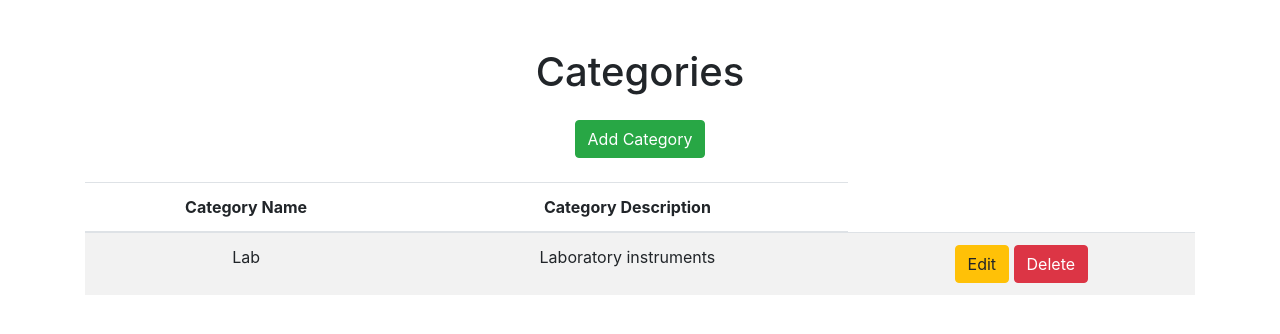
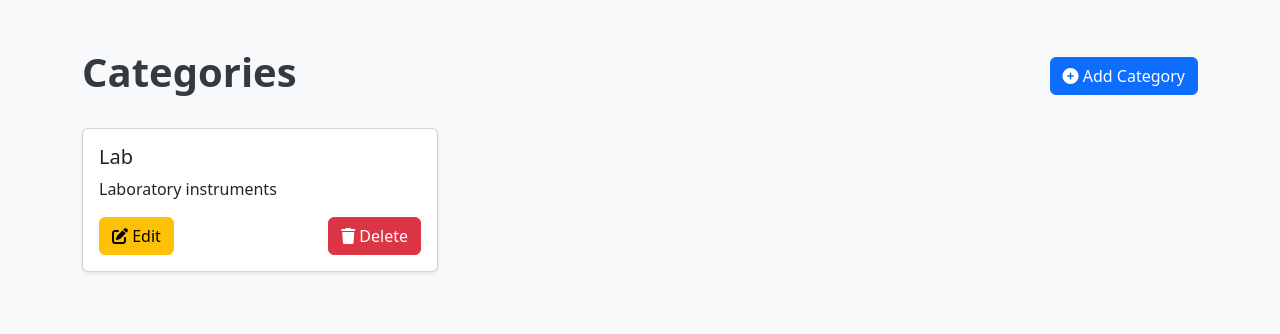
Before and after one commit to SDTTZifo/Instrument_Management_System, a Django app: page /Inventory/categories/ in a window 1280 px wide. Shown: the top 334 px of the page. Run offline with Django 5.2, Linux system fonts and the light colour scheme; data comes from the database, SQL or seed files in the repository; both versions use the stored data as it was after the commit; some libraries are stand-ins or nearby versions.

Commit message:
Updated UI for edit category/add category/delete category

```diff
--- a/FrontEnd/templates/categories/categories.html
+++ b/FrontEnd/templates/categories/categories.html
@@ -4,43 +4,109 @@
     <meta charset="UTF-8">
     <meta name="viewport" content="width=device-width, initial-scale=1.0">
     <title>Instruments Management</title>
-    <link rel="stylesheet" href="https://stackpath.bootstrapcdn.com/bootstrap/4.5.2/css/bootstrap.min.css">
+    <link rel="stylesheet" href="https://cdn.jsdelivr.net/npm/bootstrap@5.3.0-alpha1/dist/css/bootstrap.min.css">
+    <link rel="stylesheet" href="https://cdnjs.cloudflare.com/ajax/libs/font-awesome/6.0.0-beta3/css/all.min.css">
+    <style>
+        body {
+            background-color: #f8f9fa;
+        }
+        .header-title {
+            font-size: 2.5rem;
+            font-weight: 600;
+            color: #343a40;
+        }
+        .card {
+            transition: transform 0.2s ease-in-out;
+        }
+        .card:hover {
+            transform: scale(1.02);
+        }
+    </style>
 </head>
 <body>
-    <div class="container text-center mt-5">
-        <h1>Categories</h1>
-        <div class="mt-4">
-            <a href="{% url 'add_category' %}" class="btn btn-success">Add Category</a>
+    <div class="container mt-5">
+        <!-- Header Section -->
+        <div class="d-flex justify-content-between align-items-center mb-4">
+            <h1 class="header-title">Categories</h1>
+            <a href="{% url 'add_category' %}" class="btn btn-primary">
+                <i class="fas fa-plus-circle"></i> Add Category
+            </a>
         </div>
 
-        <table class="table table-striped mt-4">
-            <thead>
-                <tr>
-                    <th>Category Name</th>
-                    <th>Category Description</th>
-                </tr>
-            </thead>
-            <tbody>
-                {% for category in categories %}
-                <tr>
-                    <td>{{ category.category_name }}</td>
-                    <td>{{ category.category_description }}</td>
-                    <td>
-                        <a href="{% url 'edit_category' category.id %}" class="btn btn-warning">Edit</a>  <!-- Edit button -->
-                        <a href="{% url 'delete_category' category.id %}" class="btn btn-danger">Delete</a>  <!-- Delete button -->
-                    </td>
-                </tr>
-                {% empty %}
-                <tr>
-                    <td colspan="3">No categories available.</td>
-                </tr>
-                {% endfor %}
-            </tbody>
-        </table>
+        <!-- CSRF Token -->
+        <input type="hidden" name="csrfmiddlewaretoken" value="{{ csrf_token }}">
+
+        <!-- Category Cards -->
+        <div class="row">
+            {% for category in categories %}
+            <div class="col-md-4" id="category-card-{{ category.id }}">
+                <div class="card mb-4 shadow-sm">
+                    <div class="card-body">
+                        <h5 class="card-title">{{ category.category_name }}</h5>
+                        <p class="card-text">{{ category.category_description }}</p>
+                        <div class="d-flex justify-content-between">
+                            <a href="{% url 'edit_category' category.id %}" class="btn btn-warning">
+                                <i class="fas fa-edit"></i> Edit
+                            </a>
+                            <button class="btn btn-danger" data-bs-toggle="modal" data-bs-target="#deleteModal{{ category.id }}">
+                                <i class="fas fa-trash"></i> Delete
+                            </button>
+                        </div>
+                    </div>
+                </div>
+            </div>
+
+            <!-- Delete Confirmation Modal -->
+            <div class="modal fade" id="deleteModal{{ category.id }}" tabindex="-1" aria-labelledby="deleteModalLabel{{ category.id }}" aria-hidden="true">
+                <div class="modal-dialog modal-dialog-centered">
+                    <div class="modal-content">
+                        <div class="modal-header">
+                            <h5 class="modal-title" id="deleteModalLabel{{ category.id }}">Confirm Deletion</h5>
+                            <button type="button" class="btn-close" data-bs-dismiss="modal" aria-label="Close"></button>
+                        </div>
+                        <div class="modal-body">
+                            Are you sure you want to delete the category "{{ category.category_name }}"?
+                        </div>
+                        <div class="modal-footer">
+                            <button type="button" class="btn btn-secondary" data-bs-dismiss="modal">Cancel</button>
+                            <button type="button" class="btn btn-danger" onclick="deleteCategory({{ category.id }})">Delete</button>
+                        </div>
+                    </div>
+                </div>
+            </div>
+            {% empty %}
+            <div class="col-12 text-center">
+                <div class="alert alert-warning">No categories available.</div>
+            </div>
+            {% endfor %}
+        </div>
     </div>
 
-    <script src="https://code.jquery.com/jquery-3.5.1.slim.min.js"></script>
-    <script src="https://cdn.jsdelivr.net/npm/@popperjs/core@2.9.2/dist/umd/popper.min.js"></script>
-    <script src="https://stackpath.bootstrapcdn.com/bootstrap/4.5.2/js/bootstrap.min.js"></script>
+    <script src="https://cdn.jsdelivr.net/npm/bootstrap@5.3.0-alpha1/dist/js/bootstrap.bundle.min.js"></script>
+    <script src="https://cdnjs.cloudflare.com/ajax/libs/jquery/3.6.0/jquery.min.js"></script>
+    <script>
+        // Function to delete category using AJAX
+        function deleteCategory(categoryId) {
+            // Get the CSRF token from the hidden input field
+            const csrftoken = document.querySelector('input[name="csrfmiddlewaretoken"]').value;
+
+            $.ajax({
+                url: `/Inventory/categories/delete/${categoryId}/`,  // URL for deletion (adjust if needed)
+                type: 'POST',
+                data: {
+                    'csrfmiddlewaretoken': csrftoken,
+                },
+                success: function(response) {
+                    // On successful deletion, remove the category card from the page
+                    $(`#category-card-${categoryId}`).remove();
+                    // Hide the modal
+                    $(`#deleteModal${categoryId}`).modal('hide');
+                },
+                error: function(xhr, status, error) {
+                    console.error('Error deleting category:', error);
+                }
+            });
+        }
+    </script>
 </body>
 </html>
--- a/Inventory/views.py
+++ b/Inventory/views.py
@@ -1,4 +1,5 @@
 from django.shortcuts import redirect, render
+from django.http import JsonResponse
 from .models import Instrument, Category
 from django.shortcuts import redirect, render, get_object_or_404
 
@@ -64,10 +65,23 @@ def edit_category_view(request, category_id):
 
     return render(request, 'categories/edit_category.html', {'category': category})
 
+# def delete_category_view(request, category_id):
+#     category = get_object_or_404(Category, id=category_id)
+#     if request.method == 'POST':
+#         category.delete()  # Delete the category
+#         return redirect('categories')  # Redirect to categories view after deletion
+
+#     return render(request, 'categories/delete_category.html', {'category': category})
+
 def delete_category_view(request, category_id):
     category = get_object_or_404(Category, id=category_id)
+
     if request.method == 'POST':
         category.delete()  # Delete the category
-        return redirect('categories')  # Redirect to categories view after deletion
 
-    return render(request, 'categories/delete_category.html', {'category': category})
+        if request.headers.get('x-requested-with') == 'XMLHttpRequest':  # Check if it's an AJAX request
+            return JsonResponse({'message': 'Category deleted successfully'})
+
+        return redirect('categories')  # Redirect if not an AJAX request
+
+        return redirect('categories')
```
Also changed, not shown: FrontEnd/templates/categories/add_category.html (+47 -13 lines), FrontEnd/templates/categories/edit_category.html (+41 -8 lines), db.sqlite3.
